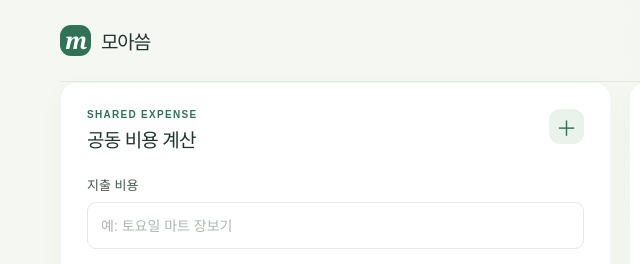
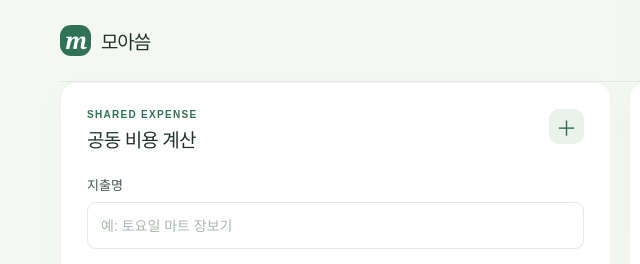
Before and after one commit to leejhy0542/oss-team09, a plain HTML site: page index.html in a window 1280 px wide. Shown: the top 264 px of the page, 20-660 px from the left. Drawn offline with Linux system fonts and the light colour scheme.

Commit message:
지출 비용 -> 지출명 변경

```diff
--- a/index.html
+++ b/index.html
@@ -34,7 +34,7 @@
                 </div>
                 <span class="heading-icon" aria-hidden="true">＋</span>
               </div>
-              <label class="field-label" for="expense-name">지출 비용</label>
+              <label class="field-label" for="expense-name">지출명</label>
               <input
                 id="expense-name"
                 name="title"
```
